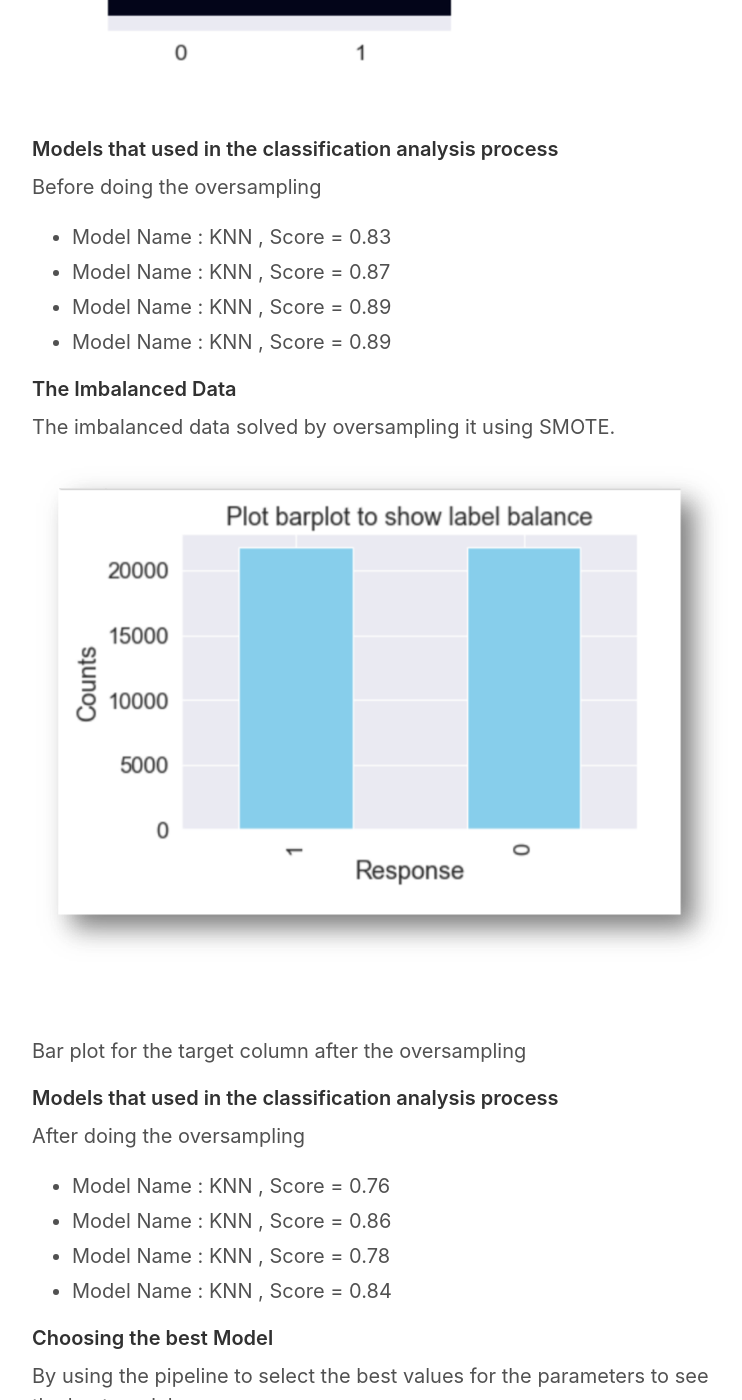
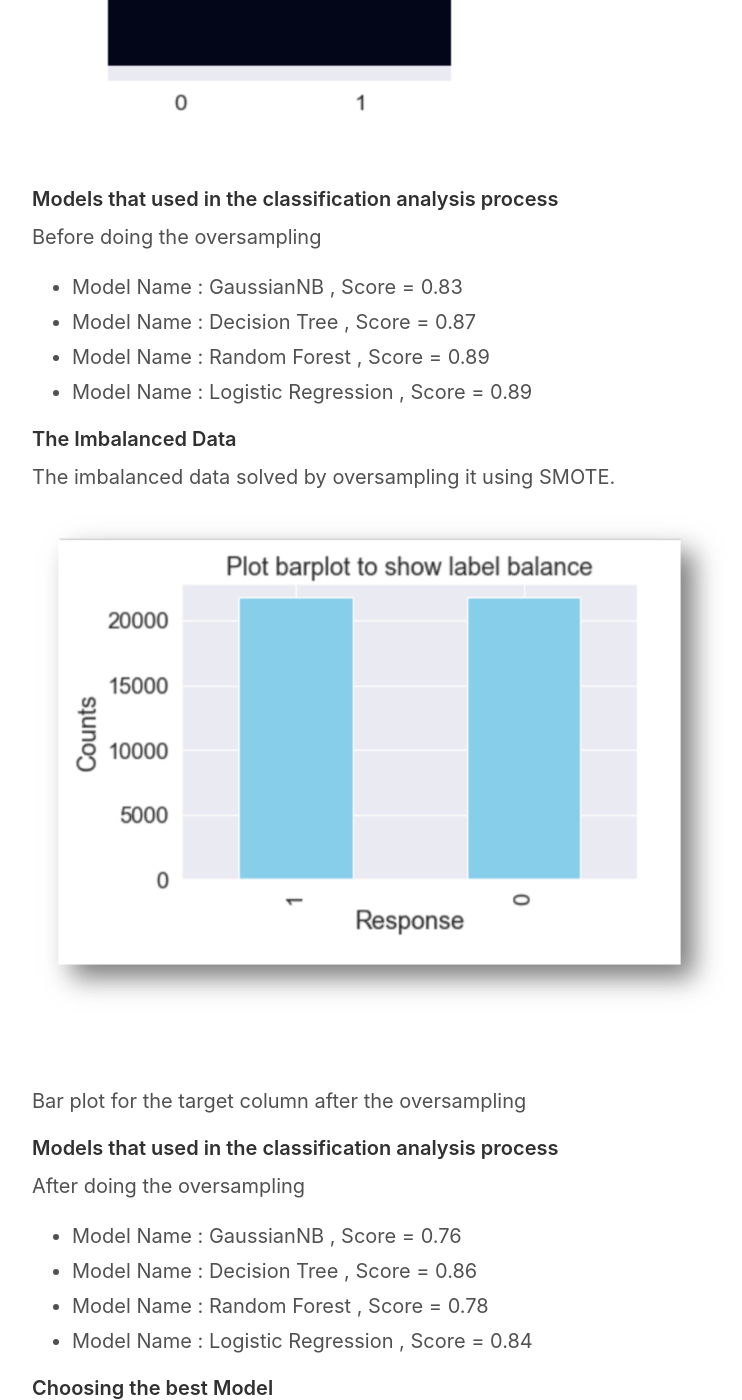
Before and after one commit to Daliait96/Daliait96.github.io, a Jekyll site: the page built from _posts/2019-10-10-project3.md, in a window 1280 px wide and 1400 px high, scrolled down 3870 px. Shown: the whole window, without its empty margins (258-1000 px from the left). Built offline with Jekyll 4.4.1, drawn with Linux system fonts in a browser that asks for light colours.

Commit message:
updates1

```diff
--- a/_posts/2019-10-10-project3.md
+++ b/_posts/2019-10-10-project3.md
@@ -51,11 +51,13 @@ To obtain a better understanding of the dataset, the distribution of key variabl
 
 ![Image test]({{ site.url }}/images/barplot1.png) <br>
 
-As shown in the graph above, in the target column contains imbalance Data , it will be handled by oversampling (SMOTE).
+As shown in the graph above, in the target column contains imbalance Data , it will be handled by oversampling (SMOTE).<br>
 
 ![Image test]({{ site.url }}/images/age and balance.png) <br>
 
-The distribution of age: In its telemarketing campaigns, clients called by the bank have an extensive age range, from 18 to 95 years old.<br>
+
+The distribution of age: In its telemarketing campaigns, clients called by the bank have an extensive age range, from 18 to 95 years old.<br><br>
+
 The distribution of balance: The range of balance is from a minimum of -6847 to a maximum of 10443.<br>
 
 ### Modeling
@@ -77,10 +79,10 @@ The main goal of a classification problem is to identify the category/class to w
 Before doing the oversampling <br>
 
 
-* Model Name : KNN , Score = 0.83
-* Model Name : KNN , Score = 0.87
-* Model Name : KNN , Score = 0.89
-* Model Name : KNN , Score = 0.89
+* Model Name : GaussianNB , Score = 0.83
+* Model Name : Decision Tree , Score = 0.87
+* Model Name : Random Forest , Score = 0.89
+* Model Name : Logistic Regression , Score = 0.89
 
 #### The Imbalanced Data
 
@@ -95,10 +97,10 @@ Bar plot for the target column after the oversampling
 After doing the oversampling <br>
 
 
-* Model Name : KNN , Score = 0.76
-* Model Name : KNN , Score = 0.86
-* Model Name : KNN , Score = 0.78
-* Model Name : KNN , Score = 0.84
+* Model Name : GaussianNB , Score = 0.76
+* Model Name : Decision Tree , Score = 0.86
+* Model Name : Random Forest , Score = 0.78
+* Model Name : Logistic Regression , Score = 0.84
 
 #### Choosing the best Model
 
```
